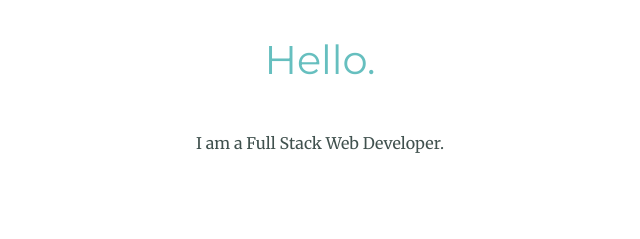
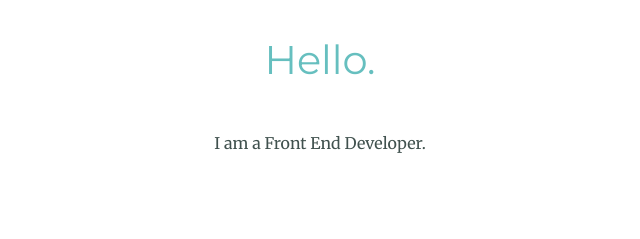
Before and after one commit to pranaykumarmacherla/Personal-site, a plain HTML site: page index.html in a window 1280 px wide. Shown: the part 1224-1463 px from the top of the page, 320-960 px from the left. Drawn offline with Linux system fonts and the light colour scheme.

Commit message:
Update index.html

```diff
--- a/index.html
+++ b/index.html
@@ -24,7 +24,7 @@
     <div class="profile">
       <img src="images/chillies.png" alt="pranay-profile-img">
       <h2>Hello.</h2>
-      <p class="intro">I am a Full Stack Web Developer.</p>
+      <p class="intro">I am a Front End Developer.</p>
     </div>
     <hr>
     <div class="skills">
```
